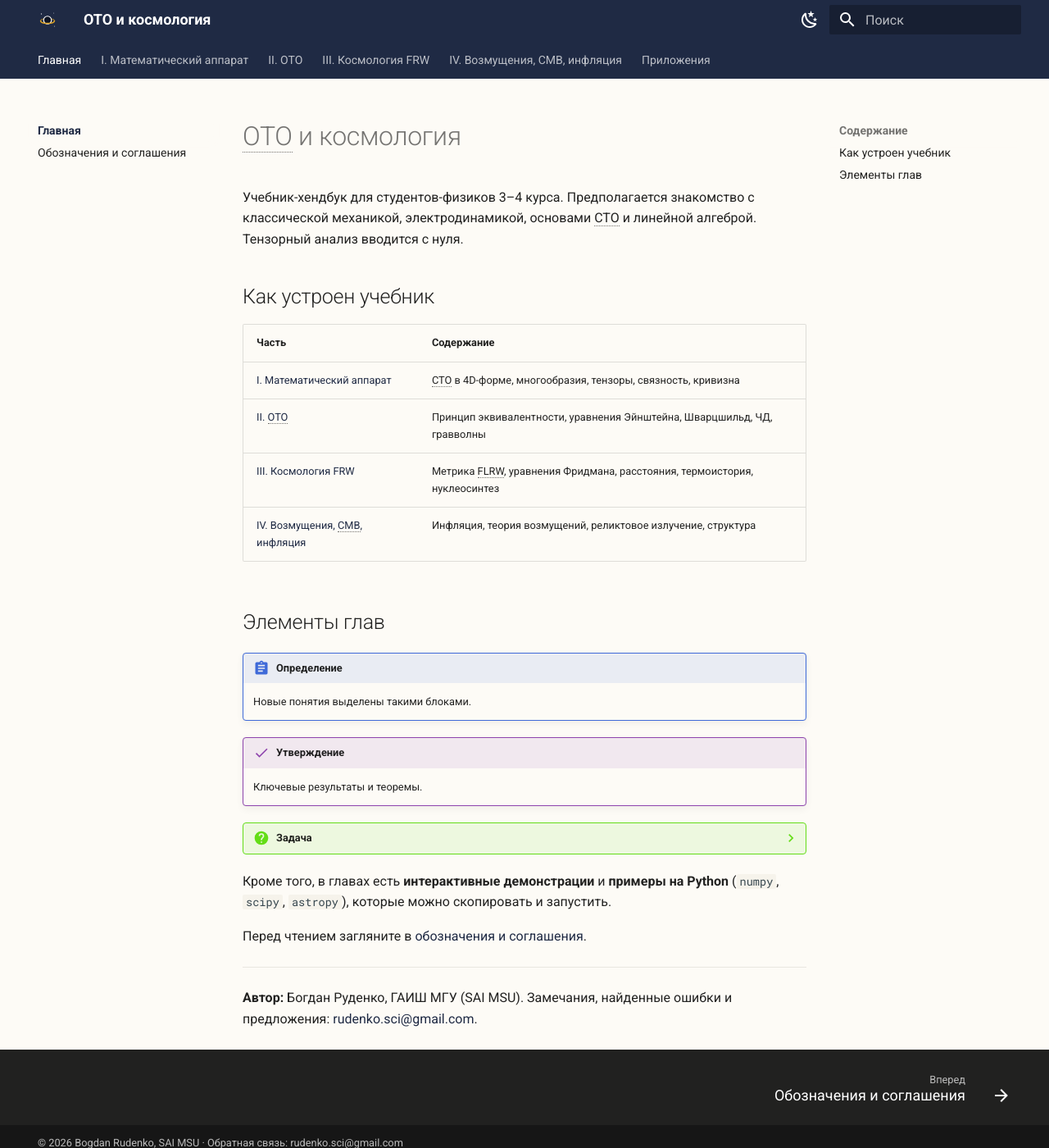
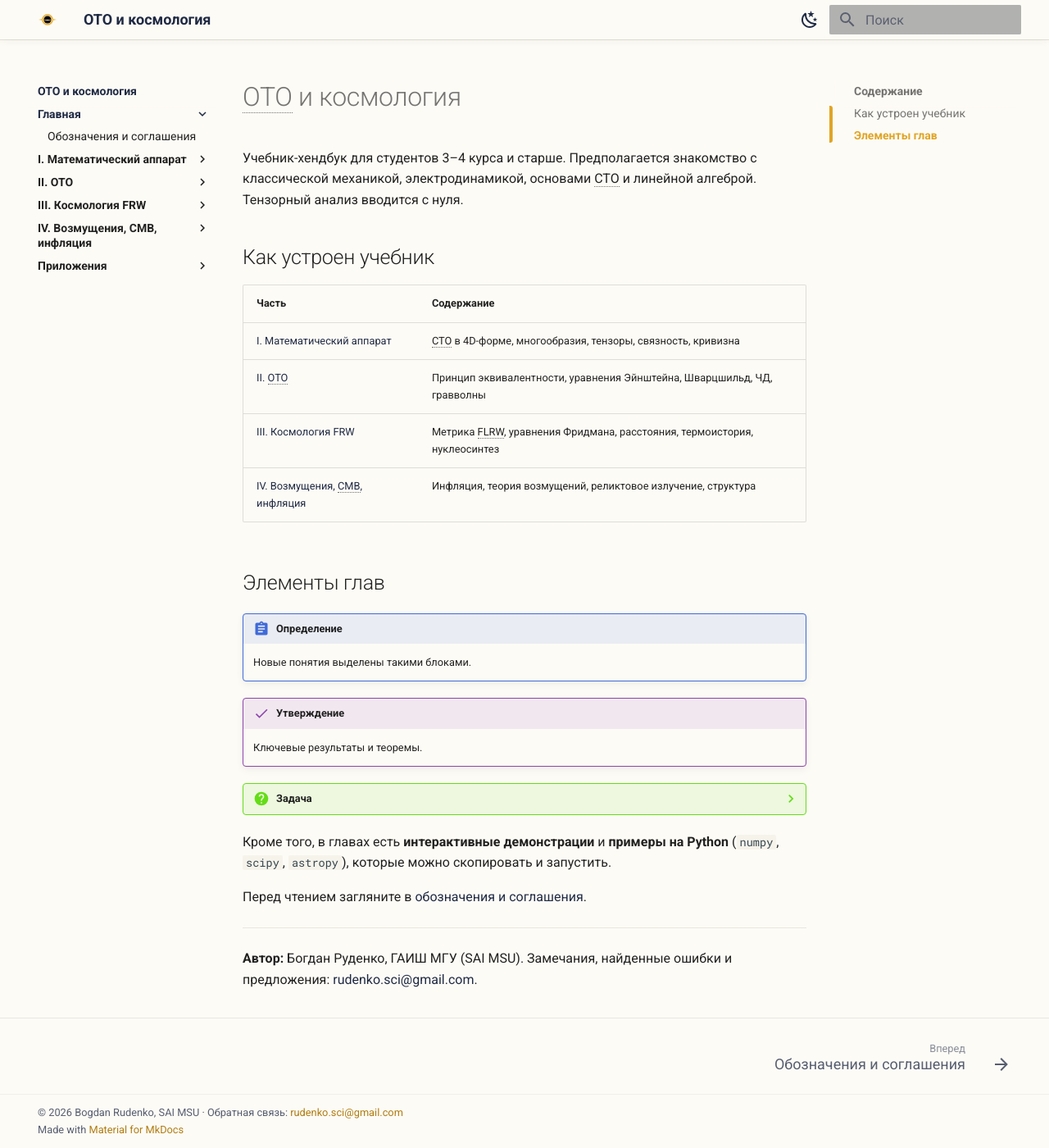
Before and after one commit to RudenkoBogdan/gr-cosmology, an MkDocs documentation site: the page built from docs/index.md, in a window 1280 px wide and 1400 px high. Shown: the whole window at 82% size. Built offline with MkDocs 1.6.1 and Material for MkDocs 9.7.7, drawn with Linux system fonts in a browser that asks for light colours.

Commit message:
Светлая тема без синей шапки и тёмного подвала; сворачиваемое меню слева; оглавление с ползунком справа; логотип в стиле Гаргантюа; правка аудитории
Co-Authored-By: Claude Opus 5.5 <noreply@anthropic.com>

```diff
--- a/docs/index.md
+++ b/docs/index.md
@@ -1,6 +1,6 @@
 # ОТО и космология
 
-Учебник-хендбук для студентов-физиков 3–4 курса. Предполагается знакомство с
+Учебник-хендбук для студентов 3–4 курса и старше. Предполагается знакомство с
 классической механикой, электродинамикой, основами СТО и линейной алгеброй.
 Тензорный анализ вводится с нуля.
 
--- /dev/null
+++ b/docs/javascripts/toc-progress.js
@@ -0,0 +1,52 @@
+// Ползунок в правом оглавлении: показывает, какие подразделы сейчас на экране
+(function () {
+  let raf = 0;
+
+  function update() {
+    raf = 0;
+    const nav = document.querySelector(".md-sidebar--secondary .md-nav--secondary");
+    const thumb = nav && nav.querySelector(".toc-thumb");
+    if (!thumb) return;
+    const links = [...nav.querySelectorAll("a.md-nav__link")];
+    const pairs = links
+      .map((a) => [a, document.getElementById(decodeURIComponent(a.hash.slice(1)))])
+      .filter(([, h]) => h);
+    if (!pairs.length) return;
+
+    const viewTop = 80, viewBottom = window.innerHeight;
+    const navTop = nav.getBoundingClientRect().top;
+    let first = null, last = null;
+    pairs.forEach(([a, h], i) => {
+      const start = h.getBoundingClientRect().top;
+      const next = pairs[i + 1];
+      const end = next ? next[1].getBoundingClientRect().top : document.body.scrollHeight;
+      if (end > viewTop && start < viewBottom) {
+        if (!first) first = a;
+        last = a;
+      }
+    });
+    if (!first) first = last = pairs[0][0];
+    const r1 = first.getBoundingClientRect(), r2 = last.getBoundingClientRect();
+    thumb.style.top = r1.top - navTop - nav.querySelector(".toc-track").offsetTop + "px";
+    thumb.style.height = Math.max(r2.bottom - r1.top, 12) + "px";
+  }
+
+  function schedule() { if (!raf) raf = requestAnimationFrame(update); }
+
+  function init() {
+    const nav = document.querySelector(".md-sidebar--secondary .md-nav--secondary");
+    if (!nav || nav.querySelector(".toc-track")) return schedule();
+    const track = document.createElement("div");
+    track.className = "toc-track";
+    const thumb = document.createElement("div");
+    thumb.className = "toc-thumb";
+    track.appendChild(thumb);
+    nav.prepend(track);
+    schedule();
+  }
+
+  window.addEventListener("scroll", schedule, { passive: true });
+  window.addEventListener("resize", schedule);
+  if (typeof document$ !== "undefined") document$.subscribe(init);
+  else document.addEventListener("DOMContentLoaded", init);
+})();
--- a/docs/stylesheets/extra.css
+++ b/docs/stylesheets/extra.css
@@ -109,3 +109,81 @@
   color: var(--md-accent-fg-color);
   border-color: var(--md-accent-fg-color);
 }
+
+/* ---------- Светлая тема: шапка в цвет страницы ---------- */
+[data-md-color-scheme="default"] .md-header {
+  background-color: var(--md-default-bg-color);
+  color: #1f2a44;
+  box-shadow: 0 1px 0 rgba(60, 50, 30, .1);
+}
+[data-md-color-scheme="default"] .md-header[data-md-state="shadow"],
+[data-md-color-scheme="default"] .md-header--shadow {
+  box-shadow: 0 1px 0 rgba(60, 50, 30, .12), 0 2px 8px rgba(60, 50, 30, .06);
+}
+[data-md-color-scheme="default"] .md-search__input {
+  background-color: rgba(31, 42, 68, .06);
+  color: #1f2a44;
+}
+[data-md-color-scheme="default"] .md-search__input::placeholder,
+[data-md-color-scheme="default"] .md-search__icon { color: rgba(31, 42, 68, .6); }
+[data-md-color-scheme="default"] .md-nav__title[for="__drawer"] {
+  background-color: var(--md-default-bg-color);
+  color: #1f2a44;
+}
+
+/* ---------- Левое меню: части как раскрывающиеся разделы ---------- */
+.md-nav--primary > .md-nav__list > .md-nav__item > .md-nav__link {
+  font-weight: 600;
+  color: var(--md-default-fg-color);
+  margin-top: .7em;
+}
+.md-nav--primary .md-nav__item--nested > .md-nav__link .md-nav__icon {
+  transition: transform .2s;
+}
+
+/* ---------- Правое оглавление с индикатором прокрутки ---------- */
+.md-sidebar--secondary .md-nav--secondary {
+  position: relative;
+  padding-left: .9rem;
+}
+.toc-track {
+  position: absolute;
+  left: 0; top: 2.4rem; bottom: .4rem;
+  width: 2px;
+  border-radius: 2px;
+  background: var(--md-default-fg-color--lightest);
+}
+.toc-thumb {
+  position: absolute;
+  left: -2px;
+  width: 6px;
+  border-radius: 3px;
+  background: var(--md-accent-fg-color);
+  transition: top .15s ease-out, height .15s ease-out;
+}
+.md-sidebar--secondary .md-nav__link--active {
+  color: var(--md-accent-fg-color);
+  font-weight: 600;
+}
+.md-sidebar--secondary .md-nav__link:hover { color: var(--md-accent-fg-color); }
+
+/* ---------- Светлая тема: подвал в цвет страницы ---------- */
+[data-md-color-scheme="default"] .md-footer,
+[data-md-color-scheme="default"] .md-footer-meta {
+  background-color: var(--md-default-bg-color);
+  color: #1f2a44;
+}
+[data-md-color-scheme="default"] .md-footer {
+  border-top: 1px solid rgba(60, 50, 30, .1);
+}
+[data-md-color-scheme="default"] .md-footer-meta {
+  border-top: 1px solid rgba(60, 50, 30, .06);
+}
+[data-md-color-scheme="default"] .md-footer__link,
+[data-md-color-scheme="default"] .md-footer__title,
+[data-md-color-scheme="default"] .md-footer__direction,
+[data-md-color-scheme="default"] .md-copyright,
+[data-md-color-scheme="default"] .md-copyright__highlight { color: rgba(31, 42, 68, .75); }
+[data-md-color-scheme="default"] .md-footer-meta.md-typeset a,
+[data-md-color-scheme="default"] .md-copyright a { color: #b07d12; }
+[data-md-color-scheme="default"] .md-footer__link:hover .md-footer__title { color: #b07d12; }
--- a/mkdocs.yml
+++ b/mkdocs.yml
@@ -8,8 +8,6 @@ theme:
   name: material
   language: ru
   features:
-    - navigation.tabs
-    - navigation.sections
     - navigation.indexes
     - navigation.top
     - navigation.footer
@@ -46,6 +44,7 @@ markdown_extensions:
   - tables
   - toc:
       permalink: true
+      toc_depth: 3
   - pymdownx.arithmatex:
       generic: true
   - pymdownx.details
@@ -62,6 +61,7 @@ markdown_extensions:
 extra_javascript:
   - javascripts/mathjax.js
   - javascripts/calc.js
+  - javascripts/toc-progress.js
   - javascripts/minkowski.js
   - javascripts/sphere-transport.js
   - javascripts/tidal.js
```
Also changed, not shown: docs/assets/favicon.svg, docs/assets/logo.svg.
